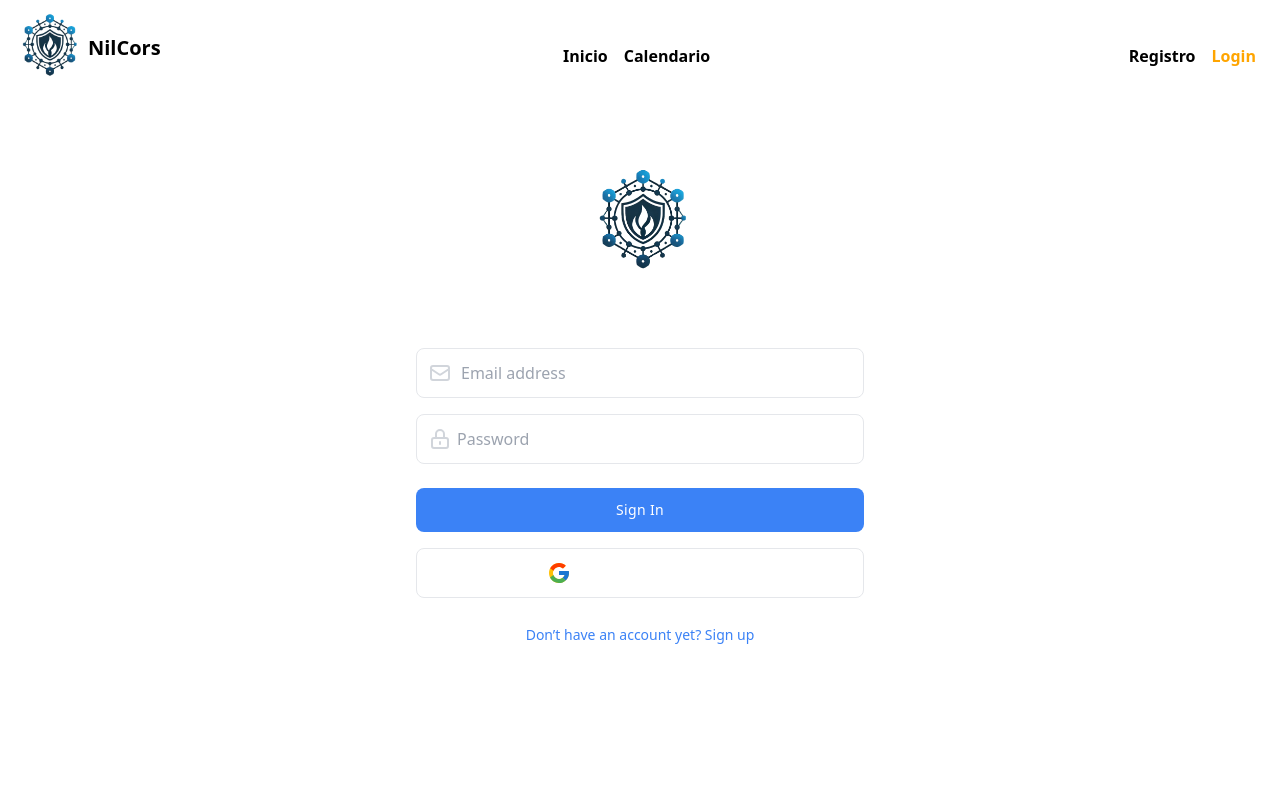
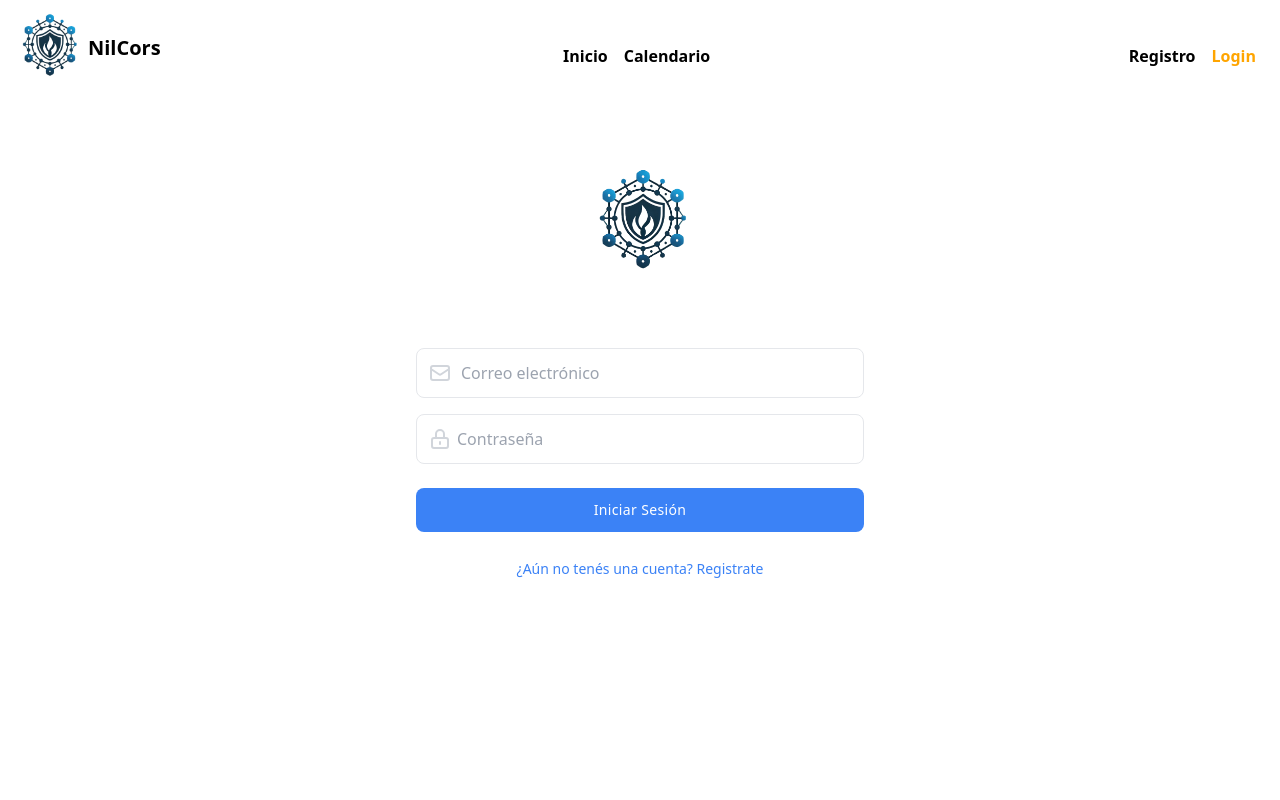
Before and after one commit to moises1226/GestionDeVacaciones, a React (Vite) app in the folder frontend/: page /Login in a window 1280 px wide. Shown: the top 800 px of the page. Built offline with nearby package versions, Linux system fonts and the light colour scheme.

Commit message:
actualizacion de login

```diff
--- a/frontend/src/pages/Login.jsx
+++ b/frontend/src/pages/Login.jsx
@@ -20,7 +20,7 @@ const Login = () => {
                     </svg>
                 </span>
 
-                <input type="email" className="block w-full py-3 text-gray-700 bg-white border rounded-lg px-11 dark:bg-gray-900 dark:text-gray-300 dark:border-gray-600 focus:border-blue-400 dark:focus:border-blue-300 focus:ring-blue-300 focus:outline-none focus:ring focus:ring-opacity-40" placeholder="Email address"/>
+                <input type="email" className="block w-full py-3 text-gray-700 bg-white border rounded-lg px-11 dark:bg-gray-900 dark:text-gray-300 dark:border-gray-600 focus:border-blue-400 dark:focus:border-blue-300 focus:ring-blue-300 focus:outline-none focus:ring focus:ring-opacity-40" placeholder="Correo electrónico"/>
             </div>
 
             <div className="relative flex items-center mt-4">
@@ -30,27 +30,18 @@ const Login = () => {
                     </svg>
                 </span>
 
-                <input type="password" className="block w-full px-10 py-3 text-gray-700 bg-white border rounded-lg dark:bg-gray-900 dark:text-gray-300 dark:border-gray-600 focus:border-blue-400 dark:focus:border-blue-300 focus:ring-blue-300 focus:outline-none focus:ring focus:ring-opacity-40" placeholder="Password"/>
+                <input type="password" className="block w-full px-10 py-3 text-gray-700 bg-white border rounded-lg dark:bg-gray-900 dark:text-gray-300 dark:border-gray-600 focus:border-blue-400 dark:focus:border-blue-300 focus:ring-blue-300 focus:outline-none focus:ring focus:ring-opacity-40" placeholder="Contraseña"/>
             </div>
 
             <div className="mt-6">
                 <button className="w-full px-6 py-3 text-sm font-medium tracking-wide text-white capitalize transition-colors duration-300 transform bg-blue-500 rounded-lg hover:bg-blue-400 focus:outline-none focus:ring focus:ring-blue-300 focus:ring-opacity-50">
-                    Sign in
+                    Iniciar sesión
                 </button>
-                <a href="#" className="flex items-center justify-center px-6 py-3 mt-4 text-white transition-colors duration-300 transform border rounded-lg dark:border-gray-700 dark:text-gray-200 hover:bg-gray-50 dark:hover:bg-gray-600 hover:text-black ">
-                    <svg className="w-6 h-6 mx-2" viewBox="0 0 40 40">
-                        <path d="M36.3425 16.7358H35V16.6667H20V23.3333H29.4192C28.045 27.2142 24.3525 30 20 30C14.4775 30 10 25.5225 10 20C10 14.4775 14.4775 9.99999 20 9.99999C22.5492 9.99999 24.8683 10.9617 26.6342 12.5325L31.3483 7.81833C28.3717 5.04416 24.39 3.33333 20 3.33333C10.7958 3.33333 3.33335 10.7958 3.33335 20C3.33335 29.2042 10.7958 36.6667 20 36.6667C29.2042 36.6667 36.6667 29.2042 36.6667 20C36.6667 18.8825 36.5517 17.7917 36.3425 16.7358Z" fill="#FFC107" />
-                        <path d="M5.25497 12.2425L10.7308 16.2583C12.2125 12.59 15.8008 9.99999 20 9.99999C22.5491 9.99999 24.8683 10.9617 26.6341 12.5325L31.3483 7.81833C28.3716 5.04416 24.39 3.33333 20 3.33333C13.5983 3.33333 8.04663 6.94749 5.25497 12.2425Z" fill="#FF3D00" />
-                        <path d="M20 36.6667C24.305 36.6667 28.2167 35.0192 31.1742 32.34L26.0159 27.975C24.3425 29.2425 22.2625 30 20 30C15.665 30 11.9842 27.2359 10.5975 23.3784L5.16254 27.5659C7.92087 32.9634 13.5225 36.6667 20 36.6667Z" fill="#4CAF50" />
-                        <path d="M36.3425 16.7358H35V16.6667H20V23.3333H29.4192C28.7592 25.1975 27.56 26.805 26.0133 27.9758C26.0142 27.975 26.015 27.975 26.0158 27.9742L31.1742 32.3392C30.8092 32.6708 36.6667 28.3333 36.6667 20C36.6667 18.8825 36.5517 17.7917 36.3425 16.7358Z" fill="#1976D2" />
-                    </svg>
 
-                    <span className="mx-2 " >Sign in with Google</span>
-                </a>
 
                 <div className="mt-6 text-center ">
                     <a href="#" className="text-sm text-blue-500 hover:underline dark:text-blue-400">
-                        Don’t have an account yet? Sign up
+                        ¿Aún no tenés una cuenta? Registrate
                         </a>
                     </div>
                 </div>
```
